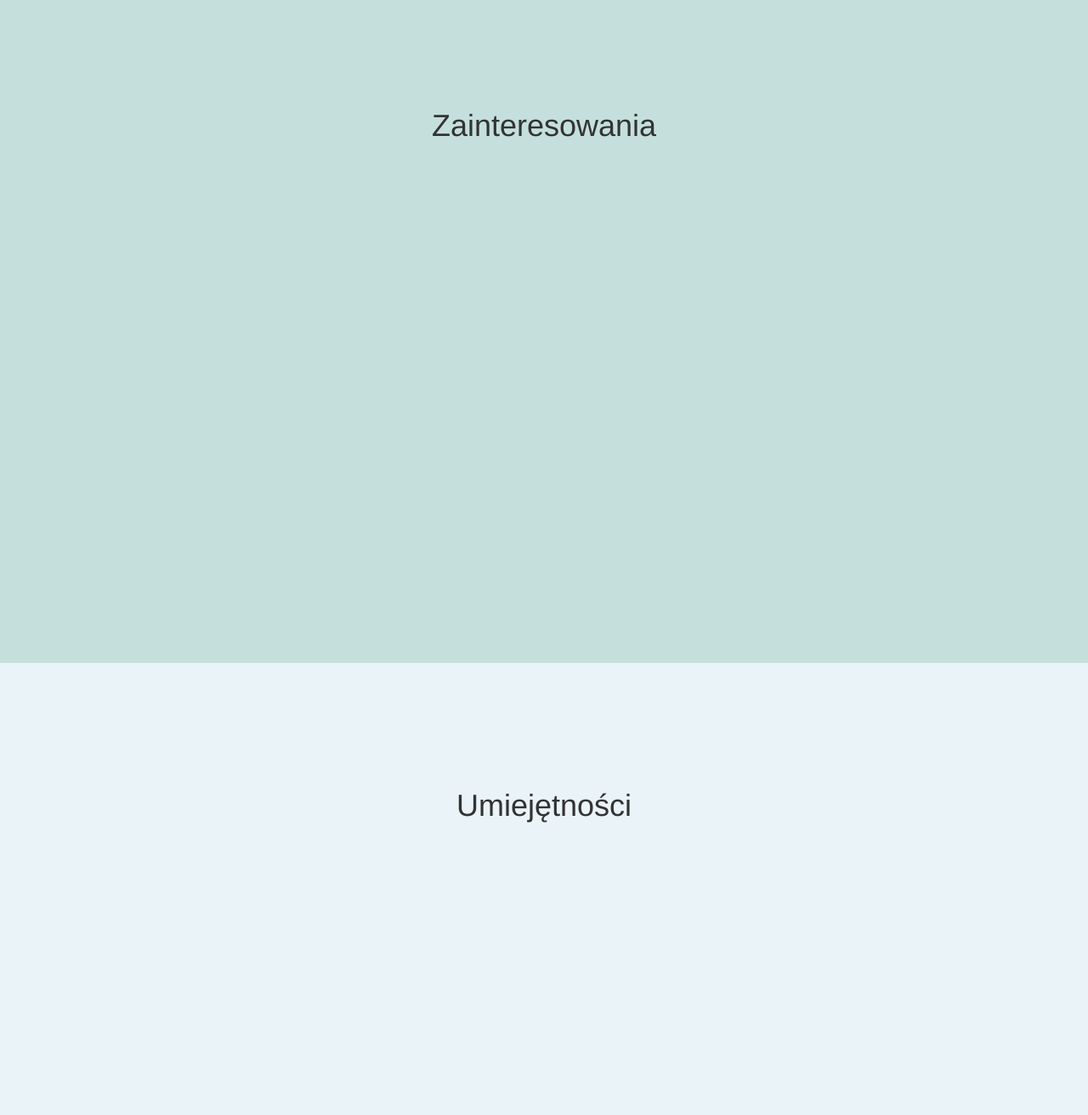
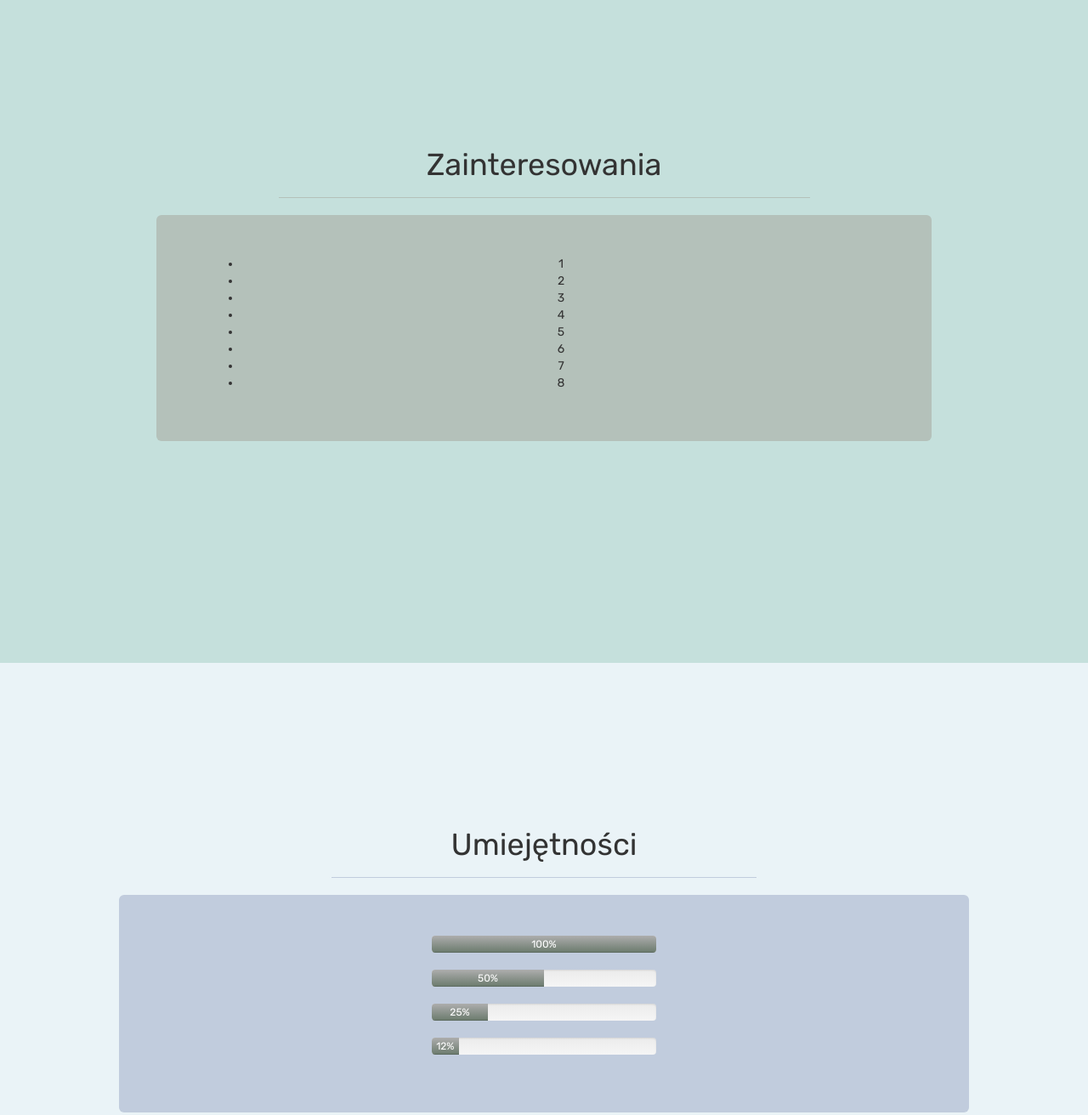
Before and after one commit to Ranhadum/Portfolio, a plain HTML site: page index.html in a window 1280 px wide. Shown: the part 820-2132 px from the top of the page at 85% size. Drawn offline with nearby package versions, Linux system fonts and the light colour scheme.

Commit message:
Add files via upload

```diff
--- a/css/scroll.css
+++ b/css/scroll.css
@@ -2,6 +2,8 @@
 body {
     width: 100%;
     height: 100%;
+	font-family: 'Rubik', sans-serif;
+
 }
 
 html {
@@ -22,7 +24,13 @@ html {
     }
 }
 .navbar-inverse {
-background-color: #2d2d2d;
+    background-color: #2d2d2d;
+    font-weight: bold;
+    font-size: 17px
+}
+
+.navbar-brand {
+    font-size: 20px;
 }
 .navbar .navbar-collapse {
     text-align: center;
@@ -56,5 +64,55 @@ background-color: #2d2d2d;
 }
 
 .itemz {
-    margin-top: 10%
+    margin-top: 12%
 }
+.jumbotron1 {
+    background-color: #c1ccdd;
+    margin-left: 10%;
+    margin-right: 10%;
+}
+.page-header1 {
+    border-bottom: 1px solid #c1ccdd;
+    margin-left: 30%;
+    margin-right: 30%;
+}
+
+.page-header2 {
+    border-bottom: 1px solid #b4c1ba;
+    margin-left: 25%;
+    margin-right: 25%;
+}
+
+.jumbotron2 {
+    background-color: #b4c1ba;
+    margin-left: 10%;
+    margin-right: 10%;
+}
+
+.zdjcs {
+    border-radius: 20%;
+    width: 150px;
+    height: auto;
+    box-shadow: 0 0 8px rgba(0, 0, 0, .8);
+}
+.imgjb {
+    margin-right: 5%;
+}
+.foot {
+    height: 50px;
+    background-color: #262626;
+    color: white;
+}
+
+.progress {
+    margin-left: 35%;
+    margin-right: 35%;
+}
+
+.progress-bar-custom {
+    background-color: #b4c1ba;
+}
+
+.progress-bar-custom {
+    background: rgba(106, 122, 108, 1);
+    background: linear-gradient(to bottom, rgba(173, 173, 173, 1) 0%, rgba(106, 122, 108, 1) 100%);}
--- a/index.html
+++ b/index.html
@@ -20,7 +20,8 @@
 
         <!-- CSS -->
         <link href="css/scroll.css" rel="stylesheet">
-
+        <!-- google font -->
+        <link href="https://fonts.googleapis.com/css?family=Rubik" rel="stylesheet">
 
     </head>
 
@@ -37,7 +38,7 @@
                     <a class="navbar-brand page-scroll" href="#scn1">Główna</a>
                 </div>
                 <div class="collapse navbar-collapse navbarcollapse">
-                    <ul class="nav navbar-nav">
+                    <ul class="nav navbar-nav navbar-right">
                         <li class="active">
                             <a href="#scn1" class="page-scroll hidden-xs">O mnie</a>
                             <a href="#scn1" class="page-scroll visible-xs" data-toggle="collapse" data-target=".navbar-collapse">O mnie</a>
@@ -66,7 +67,18 @@
             <div class="container-fluid">
                 <div class="row">
                     <div class="col-lg-12 itemz">
-                        <h1>O mnie</h1>
+                        <div class="page-header page-header1">
+                            <h1>O mnie</h1>
+                        </div>
+                        <div class="jumbotron jumbotron1">
+                        <div class="container col-xs-4 imgjb" >
+                                <img class="zdjcs img-fluid img-thumbnail" src="imgsrc.jpg" width="150">
+                        </div>
+                        <div class="container">
+                                <div class="container">
+                                    <p>"Lorem ipsum dolor sit amet, consectetur adipiscing elit, sed do eiusmod tempor incididunt ut labore et dolore magna aliqua. Ut enim ad minim veniam, quis nostrud exercitation ullamco laboris nisi ut aliquip ex ea commodo consequat. Duis aute irure dolor in reprehenderit in voluptate velit esse cillum dolore eu fugiat nulla pariatur. Excepteur sint occaecat cupidatat non proident"</p>
+                                </div>
+                        </div>
                     </div>
                 </div>
             </div>
@@ -75,7 +87,23 @@
             <div class="container-fluid">
                 <div class="row">
                     <div class="col-lg-12 itemz">
-                        <h1>Zainteresowania</h1>
+                        <div class="page-header page-header2">
+                            <h1>Zainteresowania</h1>
+                        </div>
+                        <div class="container">
+                            <div class="jumbotron jumbotron2">
+                                <ul>
+                                    <li>1</li>
+                                    <li>2</li>
+                                    <li>3</li>
+                                    <li>4</li>
+                                    <li>5</li>
+                                    <li>6</li>
+                                    <li>7</li>
+                                    <li>8</li>
+                                </ul>
+                            </div>
+                        </div>
                     </div>
                 </div>
             </div>
@@ -84,7 +112,33 @@
             <div class="container-fluid">
                 <div class="row">
                     <div class="col-lg-12 itemz">
-                        <h1>Umiejętności</h1>
+                        <div class="page-header page-header1">
+                            <h1>Umiejętności</h1>
+                        </div>
+                        <div class="continer">
+                            <div class="jumbotron jumbotron1">
+                              <div class="progress">
+                                <div class="progress-bar progress-bar-custom" role="progressbar" aria-valuenow="100" aria-valuemin="0" aria-valuemax="100" style="width: 100%;">
+                                        100%
+                                </div>
+                                </div>
+                                <div class="progress">
+                                <div class="progress-bar progress-bar-custom" role="progressbar" aria-valuenow="50" aria-valuemin="0" aria-valuemax="100" style="width: 50%;">
+                                        50%
+                                </div>
+                                </div>
+                                <div class="progress">
+                                <div class="progress-bar progress-bar-custom" role="progressbar" aria-valuenow="25" aria-valuemin="0" aria-valuemax="100" style="width: 25%;">
+                                        25%
+                                </div>
+                                </div>
+                                <div class="progress">
+                                <div class="progress-bar progress-bar-custom" role="progressbar" aria-valuenow="12" aria-valuemin="0" aria-valuemax="100" style="width: 12%;">
+                                        12%
+                                </div>
+                                </div>
+                            </div>
+                        </div>
                     </div>
                 </div>
             </div>
@@ -93,7 +147,9 @@
             <div class="container-fluid">
                 <div class="row">
                     <div class="col-lg-12 itemz">
-                        <h1>Doświadczenie</h1>
+                        <div class="page-header page-header2">
+                            <h1>Doświadczenie</h1>
+                        </div>
                     </div>
                 </div>
             </div>
@@ -102,11 +158,22 @@
             <div class="container-fluid">
                 <div class="row">
                     <div class="col-lg-12 itemz">
-                        <h1>Linki, dokumenty</h1>
+                        <div class="page-header page-header1">
+                            <h1>Linki, dokumenty</h1>
+                        </div>
                     </div>
                 </div>
             </div>
         </section>
+        <footer class="text-center foot">
+            <div class="container">
+                <div class="row">
+                    <div class="col-lg-12">
+                        Copyright © Michał Szczepaniak 2016
+                    </div>
+                </div>
+            </div>
+        </footer>
 
         <!-- jQuery -->
         <script src="js/jquery.js"></script>
```
Also changed, not shown: imgsrc.jpg (added).
